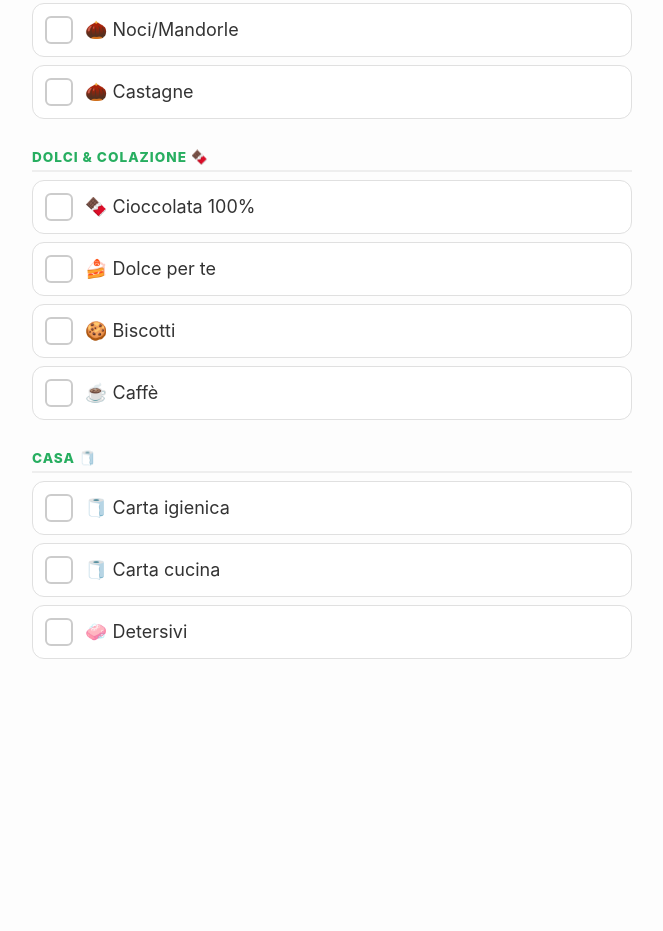
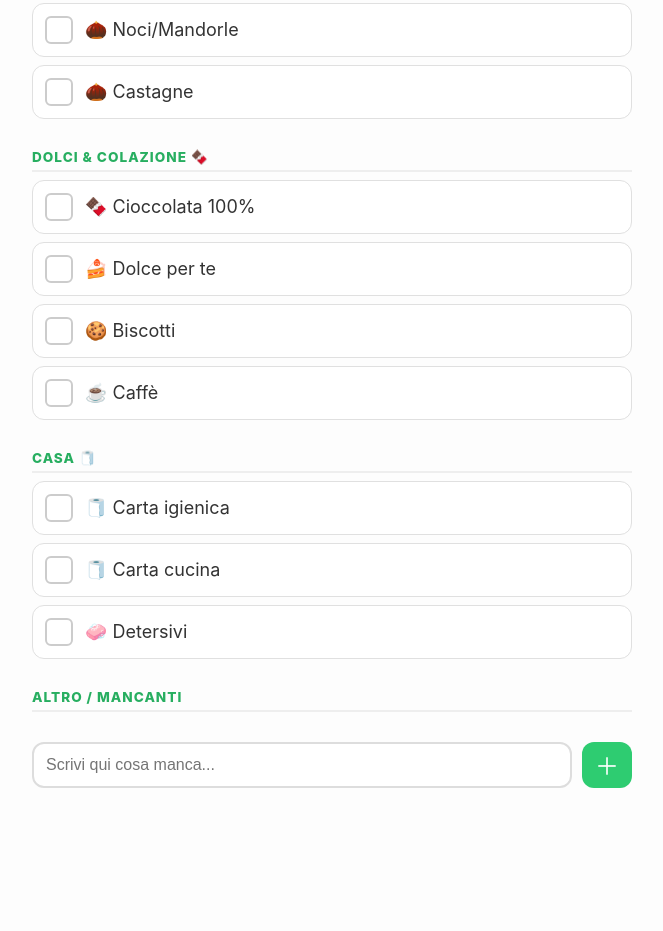
Before and after one commit to YIN-Renlong/lista-spesa-per-cici, a plain HTML site: page index.html in a window 1280 px wide. Shown: the part 3204-4135 px from the top of the page, without its empty margins (308-971 px from the left). Before the commit the page ends 4091 px from the top, so only its background shows below. Drawn offline with Linux system fonts and the light colour scheme.

Commit message:
Aggiornamento Cici: Altro / Mancanti

```diff
--- a/index.html
+++ b/index.html
@@ -45,7 +45,7 @@
             display: flex;
             align-items: center;
             margin: 8px 0;
-            font-size: 18px; /* Testo grande */
+            font-size: 18px;
             padding: 12px;
             background: #fff;
             border: 1px solid var(--border);
@@ -73,6 +73,33 @@
         }
         .item-selector input:checked + .check-indicator::after {
             content: '✓'; font-weight: bold; font-size: 14px;
+        }
+
+        /* STILE PER AGGIUNTA MANUALE */
+        .add-item-container {
+            margin-top: 30px;
+            display: flex;
+            gap: 10px;
+        }
+        #custom-input {
+            flex: 1;
+            padding: 12px;
+            border: 2px solid #ddd;
+            border-radius: 12px;
+            font-size: 16px;
+            outline: none;
+            transition: border-color 0.2s;
+        }
+        #custom-input:focus { border-color: var(--primary); }
+        #add-btn {
+            background: var(--primary);
+            color: white;
+            border: none;
+            width: 50px;
+            border-radius: 12px;
+            font-size: 24px;
+            cursor: pointer;
+            display: flex; align-items: center; justify-content: center;
         }
 
         /* Lista Spesa (Marito) */
@@ -107,13 +134,12 @@
         }
         .shopping-item.bought .circle { background: var(--primary); }
 
-        /* Barra in basso */
         .bottom-bar {
             position: fixed;
             bottom: 0; left: 0; right: 0;
             background: rgba(255,255,255,0.95);
             backdrop-filter: blur(10px);
-            padding: 15px 20px 25px 20px; /* Più spazio per iPhone moderni */
+            padding: 15px 20px 25px 20px;
             box-shadow: 0 -5px 20px rgba(0,0,0,0.08);
             display: flex;
             flex-direction: column;
@@ -165,9 +191,13 @@
         <form id="items-form">
             </form>
 
-        <div style="height: 120px;"></div>
+        <div class="category">Altro / Mancanti</div>
+        <div id="custom-items-list"></div> <div class="add-item-container">
+            <input type="text" id="custom-input" placeholder="Scrivi qui cosa manca..." enterkeyhint="done">
+            <button id="add-btn" onclick="addCustomItem()">＋</button>
+        </div>
 
-        <div class="bottom-bar" id="actions-bar">
+        <div style="height: 140px;"></div> <div class="bottom-bar" id="actions-bar">
             <div class="counter-text" id="counter">Nessun prodotto selezionato</div>
             <div class="action-buttons">
                 <button class="btn btn-copy" onclick="copyLink()">Copia Link 📋</button>
@@ -234,6 +264,14 @@
         const urlParams = new URLSearchParams(window.location.search);
         const encodedList = urlParams.get('list');
 
+        // Gestione tasto INVIO nella casella di testo
+        document.getElementById('custom-input').addEventListener("keypress", function(event) {
+            if (event.key === "Enter") {
+                event.preventDefault();
+                addCustomItem();
+            }
+        });
+
         if (encodedList) {
             showShoppingMode(encodedList);
         } else {
@@ -262,6 +300,36 @@
             });
         }
         updateLinks();
+    }
+
+    // --- FUNZIONE AGGIUNTA MANUALE ---
+    function addCustomItem() {
+        const input = document.getElementById('custom-input');
+        const value = input.value.trim();
+
+        if (!value) return;
+
+        const container = document.getElementById('custom-items-list');
+        const label = document.createElement('label');
+
+        // Aggiungiamo un'emoji sparkle automatica per i custom items
+        const itemValue = "✨ " + value;
+
+        label.className = 'item-selector';
+        // Creiamo la checkbox già spuntata (checked)
+        label.innerHTML = `
+            <input type="checkbox" name="item" value="${itemValue}" checked onchange="updateLinks()">
+            <div class="check-indicator"></div>
+            ${itemValue}
+        `;
+
+        container.appendChild(label);
+        input.value = ""; // Pulisci campo
+
+        // Scrolla leggermente per mostrare l'elemento aggiunto
+        label.scrollIntoView({behavior: "smooth", block: "center"});
+
+        updateLinks(); // Aggiorna il link subito
     }
 
     function updateLinks() {
```
